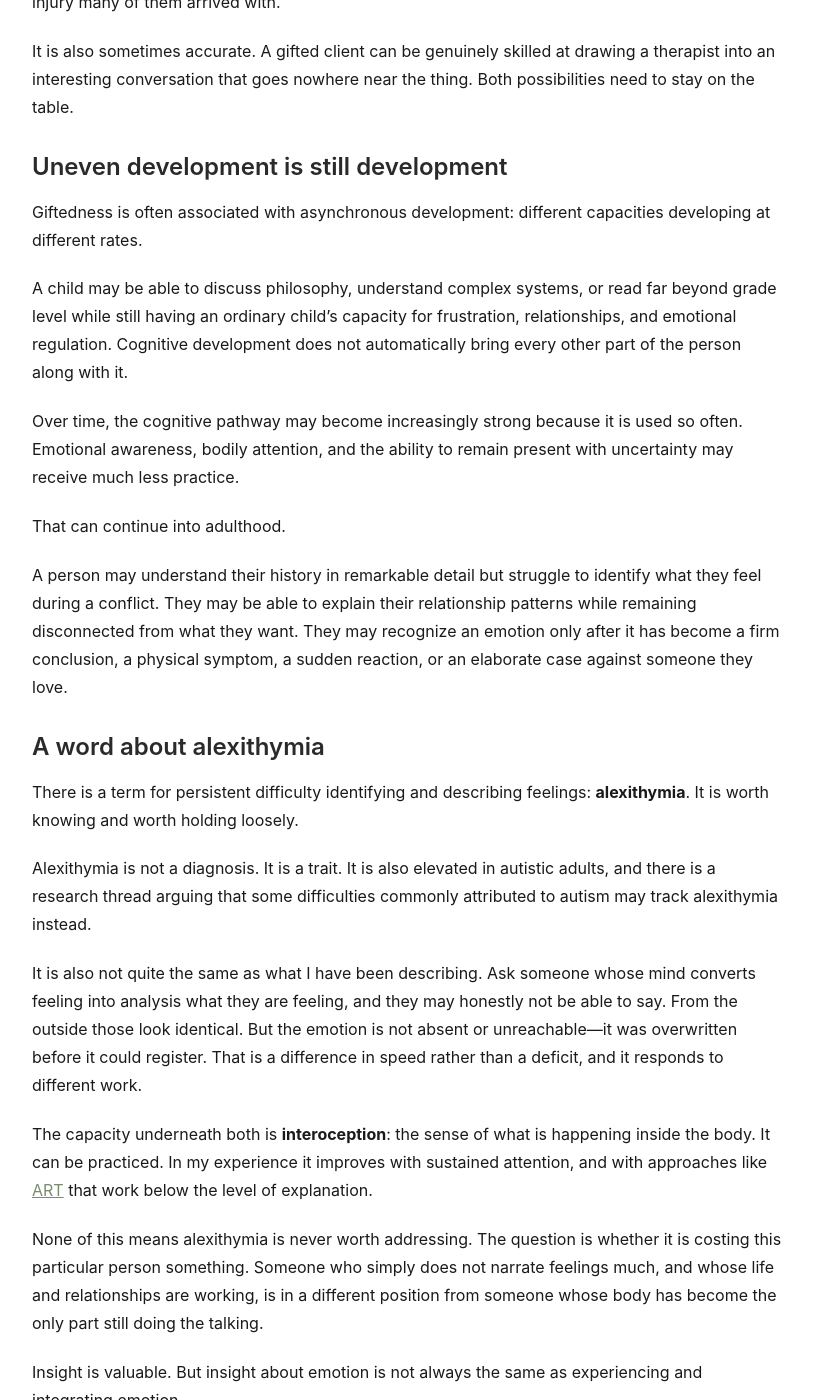
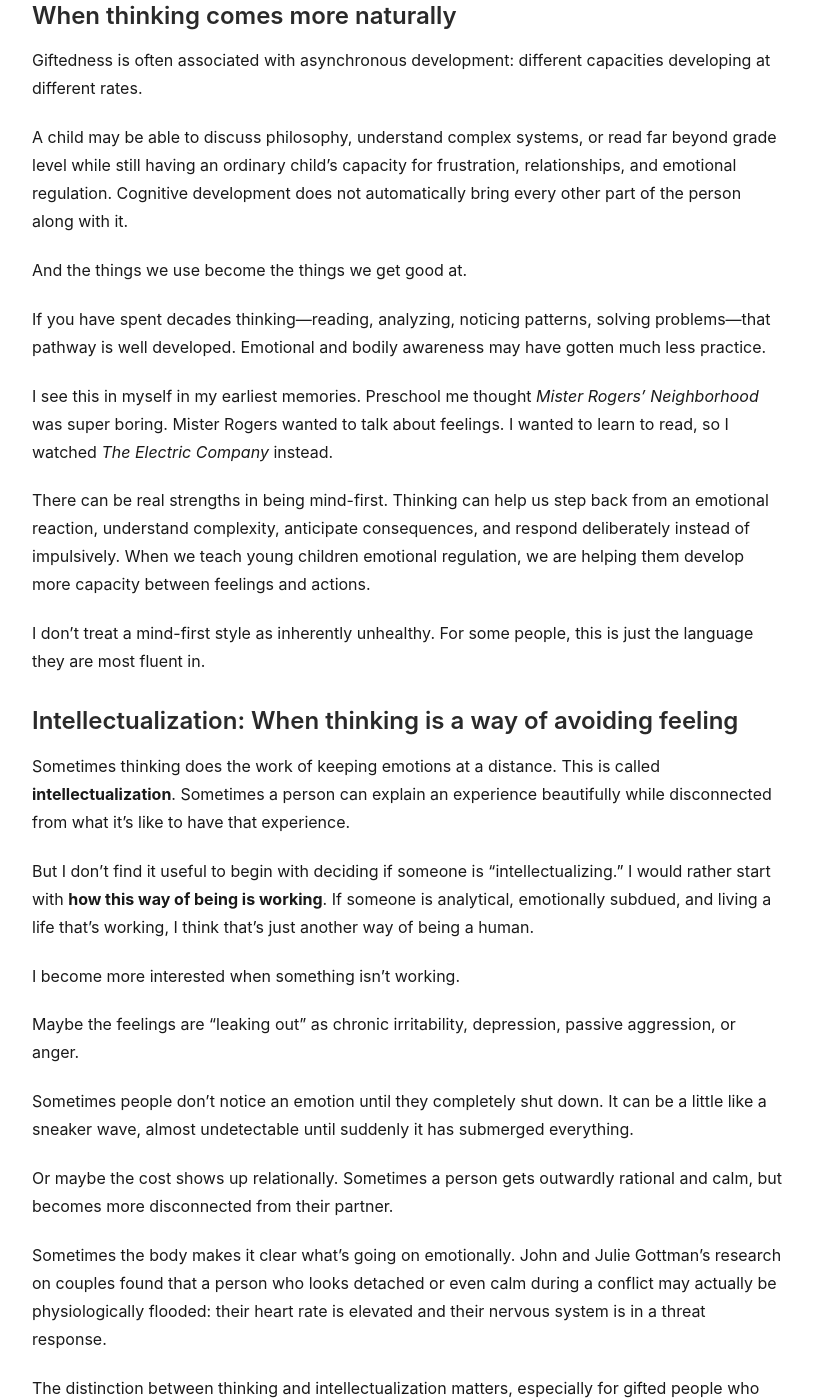
Before and after one commit to SaraRands/sararands-site, a Jekyll site: the page built from _posts/2026-09-27-gifted-intellectualizing-feelings.md, in a window 1280 px wide and 1400 px high, scrolled down 1831 px. Shown: the whole window, without its empty margins (233-1046 px from the left). Built offline with Jekyll 4.4.1, drawn with Linux system fonts in a browser that asks for light colours; some of the changed text lies outside the part shown.

Commit message:
intellectualization post

```diff
--- a/_posts/2026-09-27-gifted-intellectualizing-feelings.md
+++ b/_posts/2026-09-27-gifted-intellectualizing-feelings.md
@@ -1,6 +1,7 @@
 ---
 layout: post
-title: "Intellectualizing Feelings: When a Gifted Mind Gets There First"
+title: "When Thinking Is Faster Than Feeling"
+seo_title: "Gifted Adults, Intellectualization, and Fast Thinking | Sara Rands"
 description: "For some gifted adults, the mind analyzes an experience before the emotion registers. How to tell intellectualization from a fast mind, and what helps."
 tags: [giftedness, emotions, intellectualizing]
 ---
@@ -13,7 +14,7 @@
 
 This does not mean gifted adults have fewer feelings. It means the mind may begin explaining what happened before the emotional and bodily experience has fully registered.
 
-## When thought gets there first
+## When the mind makes a story before emotion registers
 
 Imagine that something unsettling happens in a close relationship.
 
@@ -21,88 +22,88 @@
 
 This thinking may be perceptive and useful. But it might not be.
 
-Emotions are powerful. They influence what we notice, which memories become available, how we interpret ambiguity, and how certain we feel about our conclusions. A gifted mind can produce a sophisticated and highly persuasive explanation while fear, anger, hurt, or shame is quietly organizing the whole argument.
+Emotions are powerful. They influence what we notice, which memories become available, how we interpret ambiguity, and how certain we feel about our conclusions. A fast, intelligent mind can produce a sophisticated and persuasive explanation while fear, anger, hurt, or shame is quietly organizing the whole argument.
 
-The person may not look obviously upset. They may sound calm, logical, and unusually certain. Their intelligence is still working—but it may be working within a narrowed, rigid emotional frame.
+The person may not look obviously upset. They may sound calm, logical, and unusually certain. Their intelligence is still working, but it may be working within a narrowed, rigid emotional frame.
 
-## Intellectualization is not always a defense
+## The body, the feeling, and the story
 
-Therapists have a word for this pattern: intellectualization.
+I find it useful to separate an emotional experience into three related pieces:
 
-Intellectualization means using thought to keep feeling at a distance.
+1. **The bodily experience.** Tightness, heat, heaviness, agitation, numbness, a racing heart, or an impulse to move toward or away from something. The ability to notice internal bodily signals is called **interoception**.
+2. **The emotion.** Fear, anger, sadness, hurt, shame, joy, disgust, longing, or another feeling we recognize and name.
+3. **The story or meaning.** *That jerk cut me off. She does not respect me. I am going to be rejected. He did that deliberately. This relationship is no longer safe.*
 
-The important word is "using." Thinking becomes a defense when it has a job to do—when it is holding something away. It is not a defense when a person simply thinks fast.
+These parts interact, and they do not always arrive in a tidy order. But distinguishing them can create useful space.
 
-From the outside, those look identical.
+The bodily experience is real. The emotion is real.
 
-A therapist cannot tell, from the analysis alone, whether a client is working through something or steering around it. But the analysis is the part you can see, and visible things are easy to name. That is how an ordinary way of thinking gets turned into a symptom.
+The first story the mind produces may or may not be accurate.
 
-My default is to assume that a fast mind is a fast mind. A few things help me tell the difference:
+When you have a very fast mind, the story can show up instantaneously, sometimes so quickly it feels like observable fact.
 
-- **Does the thinking generate or circle?** Defensive thinking tends to produce new versions of the same position. Natural cognitive speed tends to get somewhere.
-- **What happens when the pace slows?** If emotion becomes available once there is room, the thinking was not blocking anything. If slowing produces blankness or alarm, something may be being held at a distance.
-- **Is it costing anything?** Defenses are expensive to maintain. Thinking that coexists with emotional access is usually not defending against much.
+This happens in all kinds of minds. But a fast, analytical mind may be especially good at building a persuasive story before the underlying emotion has fully registered.
 
-Telling a gifted person that their ordinary way of thinking is a defense can reproduce the exact injury many of them arrived with.
+Then the story intensifies the emotion, which generates more evidence for the story, which strengthens the emotion, and so on.
 
-It is also sometimes accurate. A gifted client can be genuinely skilled at drawing a therapist into an interesting conversation that goes nowhere near the thing. Both possibilities need to stay on the table.
-
-## Uneven development is still development
+## When thinking comes more naturally
 
 Giftedness is often associated with asynchronous development: different capacities developing at different rates.
 
 A child may be able to discuss philosophy, understand complex systems, or read far beyond grade level while still having an ordinary child's capacity for frustration, relationships, and emotional regulation. Cognitive development does not automatically bring every other part of the person along with it.
 
-Over time, the cognitive pathway may become increasingly strong because it is used so often. Emotional awareness, bodily attention, and the ability to remain present with uncertainty may receive much less practice.
+And the things we use become the things we get good at.
 
-That can continue into adulthood.
+If you have spent decades thinking---reading, analyzing, noticing patterns, solving problems---that pathway is well developed. Emotional and bodily awareness may have gotten much less practice.
 
-A person may understand their history in remarkable detail but struggle to identify what they feel during a conflict. They may be able to explain their relationship patterns while remaining disconnected from what they want. They may recognize an emotion only after it has become a firm conclusion, a physical symptom, a sudden reaction, or an elaborate case against someone they love.
+I see this in myself in my earliest memories. Preschool me thought *Mister Rogers’ Neighborhood* was super boring. Mister Rogers wanted to talk about feelings. I wanted to learn to read, so I watched *The Electric Company* instead.
+
+There can be real strengths in being mind-first. Thinking can help us step back from an emotional reaction, understand complexity, anticipate consequences, and respond deliberately instead of impulsively. When we teach young children emotional regulation, we are helping them develop more capacity between feelings and actions.
+
+I don’t treat a mind-first style as inherently unhealthy. For some people, this is just the language they are most fluent in.
+
+## Intellectualization: When thinking is a way of avoiding feeling
+
+Sometimes thinking does the work of keeping emotions at a distance. This is called **intellectualization**. Sometimes a person can explain an experience beautifully while disconnected from what it’s like to have that experience.
+
+But I don’t find it useful to begin with deciding if someone is “intellectualizing.” I would rather start with **how this way of being is working**. If someone is analytical, emotionally subdued, and living a life that’s working, I think that’s just another way of being a human.
+
+I become more interested when something isn’t working.
+
+Maybe the feelings are “leaking out” as chronic irritability, depression, passive aggression, or anger.
+
+Sometimes people don’t notice an emotion until they completely shut down. It can be a little like a sneaker wave, almost undetectable until suddenly it has submerged everything.
+
+Or maybe the cost shows up relationally. Sometimes a person gets outwardly rational and calm, but becomes more disconnected from their partner.
+
+Sometimes the body makes it clear what’s going on emotionally. John and Julie Gottman’s research on couples found that a person who looks detached or even calm during a conflict may actually be physiologically flooded: their heart rate is elevated and their nervous system is in a threat response.
+
+The distinction between thinking and intellectualization matters, especially for gifted people who have gotten a lifetime of messages that the way they naturally are in the world is foreign, intense, different, or just wrong. [Therapy should not add to that wound.](/blog/gifted-informed-therapy/)
 
 ## A word about alexithymia
 
-There is a term for persistent difficulty identifying and describing feelings: **alexithymia**. It is worth knowing and worth holding loosely.
+Alexithymia is the term for difficulty identifying and describing emotions. I sometimes talk about it with clients, especially with autistic folks, or when difficulty accessing feelings is creating problems in daily life or relationships.
 
-Alexithymia is not a diagnosis. It is a trait. It is also elevated in autistic adults, and there is a research thread arguing that some difficulties commonly attributed to autism may track alexithymia instead.
+It overlaps quite a bit with what I’m describing here. For me the label doesn’t matter as much as the practical question: is this way of being causing problems? Would having more access to emotions help?
 
-It is also not quite the same as what I have been describing. Ask someone whose mind converts feeling into analysis what they are feeling, and they may honestly not be able to say. From the outside those look identical. But the emotion is not absent or unreachable—it was overwritten before it could register. That is a difference in speed rather than a deficit, and it responds to different work.
+## Slowing down enough to notice what’s there
 
-The capacity underneath both is **interoception**: the sense of what is happening inside the body. It can be practiced. In my experience it improves with sustained attention, and with approaches like [ART](/blog/accelerated-resolution-therapy/) that work below the level of explanation.
+The goal is not to force yourself to feel something. It is to slow things down enough to notice what is actually there.
 
-None of this means alexithymia is never worth addressing. The question is whether it is costing this particular person something. Someone who simply does not narrate feelings much, and whose life and relationships are working, is in a different position from someone whose body has become the only part still doing the talking.
+For people who are much more practiced at thinking than feeling, emotions may not be super accessible. Paying attention to the body can feel awkward, unfamiliar, and maybe a little pointless at first.
 
-Insight is valuable. But insight about emotion is not always the same as experiencing and integrating emotion.
+But we can get curious. This is one thing I like about NARM. The goal is not to target emotions. It is to build enough safety, curiosity, present-moment awareness and agency that whatever emotion may be going on has room to emerge.
 
-## Three parts of an emotional experience
-
-It can help to separate an emotional experience into three related parts:
-
-1. **The bodily experience.** Tightness, heat, heaviness, agitation, numbness, a racing heart, or an impulse to move toward or away from something.
-2. **The emotion.** Fear, anger, sadness, hurt, shame, joy, disgust, longing, or another feeling we recognize and name.
-3. **The story or meaning.** *That jerk cut me off. She does not respect me. I am going to be rejected. He did that deliberately. This relationship is no longer safe.*
-
-These parts interact, and they do not always arrive in a tidy order. But distinguishing them can create useful space.
-
-The bodily experience is real. The emotion is real. The first story the mind produces may or may not be accurate.
-
-When the story arrives quickly, it can intensify the emotion, which then generates more evidence for the story. A fast mind can build this loop with impressive speed.
-
-## Feel first, interpret later
-
-The goal is to change the sequence.
-
-First, slow down enough to notice and make room for the emotional experience. Later, when there is greater access to perspective and flexibility, bring the thinking mind back in.
-
-A useful practice for creating that pause is RAIN, an acronym coined by meditation teacher Michele McDonald and later adapted by psychologist and meditation teacher [Tara Brach](https://www.tarabrach.com/rain/):
+One practice that can help create this kind of pause is RAIN, an acronym coined by meditation teacher Michele McDonald and later adapted by psychologist and meditation teacher [Tara Brach](https://www.tarabrach.com/rain/):
 
 - **Recognize** what is happening.
 - **Allow** the experience to be present.
 - **Investigate** with interest and care.
 - **Nurture** with self-compassion.
 
-RAIN does not require immediately explaining why the emotion is there. The first task is simply to recognize the experience and let it exist without suppressing it, solving it, or acting on it.
+RAIN isn’t about figuring out the reason for an emotion. The first job is simply to recognize the experience and let it exist without suppressing it, solving it, or acting on it.
 
-You might notice:
+Maybe:
 
 > My jaw is tight. My chest feels hot. I think anger is here.
 
@@ -110,7 +111,7 @@
 
 > I feel a dropping sensation in my stomach. Something in me feels threatened.
 
-The investigation is gentle rather than prosecutorial:
+Then curiosity:
 
 - What is this emotion trying to protect?
 - What does it seem to want?
@@ -118,15 +119,15 @@
 - Is there something I need?
 - Does this response feel familiar?
 
-Nurturing might mean offering yourself reassurance, placing a hand over the place where you feel the emotion, asking for support, or simply staying present without criticizing yourself for having the reaction.
+In therapy I might ask something even simpler: *What is it like to share that right now?* Or: *As you reflect on that now, what do you notice?* Maybe an emotion appears, and maybe it doesn’t. We slow down experience enough to notice whatever is actually there.
 
-## Then let the mind return
+## Then let the mind come back
 
 Making room for an emotion does not mean treating it as the complete truth.
 
 Emotions provide information about our experience, needs, values, history, and perception of a situation. They do not give us infallible information about another person's motives or about what is objectively happening.
 
-After some of the emotional activation has shifted, the mind can return with better questions:
+After some of the emotional activation has shifted, the mind can return with better questions---what I call fact-checking:
 
 - What are the observable facts?
 - What assumptions did I make?
@@ -136,22 +137,24 @@
 - What response aligns with my values?
 - What would support the relationship I actually want?
 
-This is where intelligence becomes an enormous resource. Instead of constructing the strongest possible case for one emotionally compelling story, the mind can hold several possibilities and evaluate them with greater flexibility.
+Intelligence becomes an enormous resource here. Instead of constructing the strongest possible case for one emotionally compelling story, the mind can hold several possibilities and flexibly evaluate them.
 
-The aim is not to choose reason over emotion. It is to allow both forms of information to participate.
+The aim is not to choose reason over emotion. It is to allow both kinds of data to exist.
 
-## Emotional access is a skill
+## Emotional access takes practice
 
 For someone who has spent decades becoming highly skilled at thinking, slowing down to notice the body may initially feel awkward, unproductive, or even boring.
 
-That does not mean nothing is happening. It may simply mean this is a less-practiced capacity.
+Of course it does.
 
-If you are bad at volleyball, you do not expect to become good after trying it twice. You practice tracking the ball, positioning your body, and responding at the right moment. Emotional awareness also develops through repeated attention.
+If you are bad at volleyball, you do not expect to become good after trying it twice. You practice tracking the ball, positioning your body, and responding at the right moment.
+
+Emotional awareness works like that too. You practice recognizing a physical sensation. You practice letting an emotion briefly exist. Your system slowly becomes accustomed to a new way of being.
 
 Meditation has been useful to me in part because [my brain is fast, while my body and nervous system often need slow](/blog/gifted-mind-sensitive-nervous-system/). The practice is not about eliminating thought. It is about becoming quiet enough to hear information that thought can otherwise drown out.
 
-[Therapy can provide another place to practice.](/blog/gifted-informed-therapy/) A therapist can help slow down an experience, notice shifts in the body, identify the emotion underneath the explanation, and build enough agency to remain present without becoming overwhelmed or immediately turning the feeling into a conclusion.
+[Therapy can provide another place to practice.](/blog/gifted-informed-therapy/) A therapist can help slow down an experience with you, notice shifts in the body, identify the emotion underneath the explanation, and build the capacity to remain present without becoming overwhelmed or immediately turning the feeling into a conclusion.
 
 The goal is not to become less intelligent or less analytical.
 
-It is to gain access to more of yourself—and then let your intelligence work with the whole picture.
+It is to gain access to more of yourself, and then let your intelligence work with the whole picture.
```
